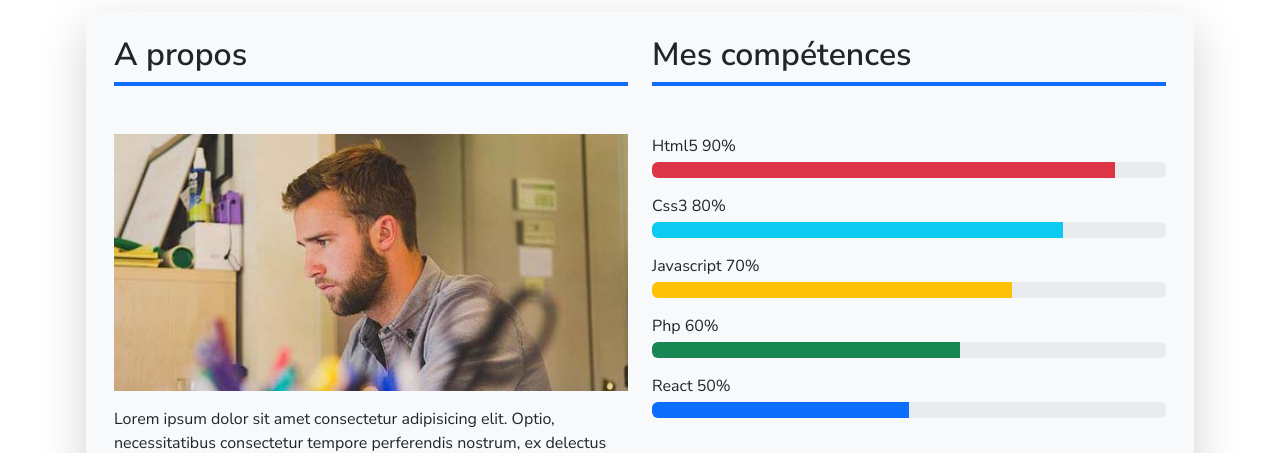
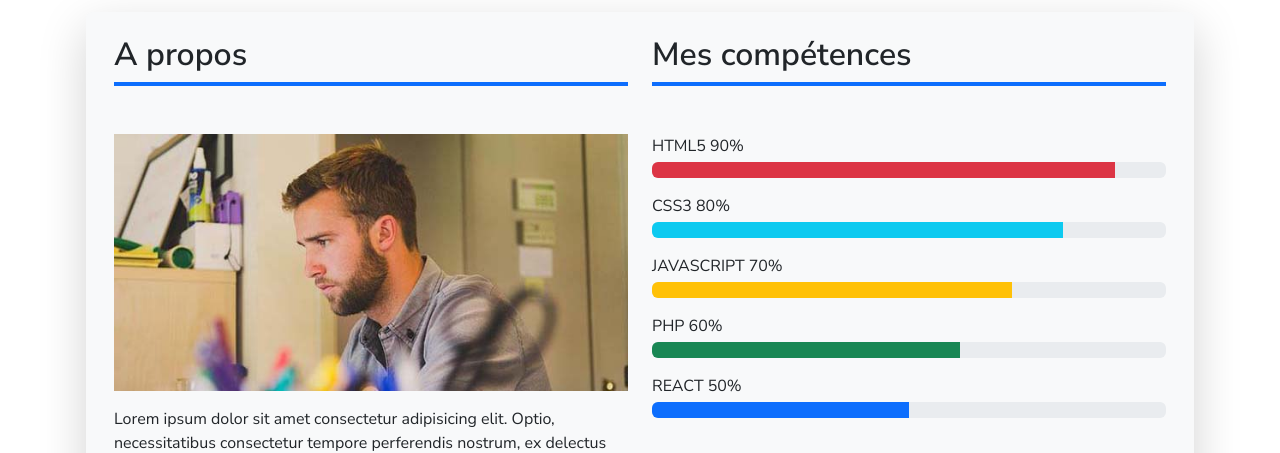
Before and after one commit to Choub-prog/Devoir-react, a React (Create React App) app: page / in a window 1280 px wide. Shown: the part 860-1313 px from the top of the page. Built offline with nearby package versions, Linux system fonts and the light colour scheme; a web font is replaced by a local one.

Commit message:
Feat(Js): Optimizing to bar Bootstrap in Bar.js

```diff
--- /dev/null
+++ b/src/components/homePage/Bar.js
@@ -0,0 +1,28 @@
+import React from 'react';
+
+//optimisation et utilisation de progress bar Bootstrap
+
+const Bar = ({ width, value, color, valuep }) => {
+  const commonAria = {
+    role: 'progressbar',
+    'aria-label': 'Succes example',
+    'aria-valuemin': 0,
+    'aria-valuemax': 100,
+    'aria-valuenow': value,
+  };
+
+  return (
+    <>
+      <p className="mt-3 mb-1 text-uppercase">{valuep}</p>
+      <div className="progress">
+        <div
+          className={`progress-bar bg-${color}`}
+          style={{ width }}
+          {...commonAria}
+        ></div>
+      </div>
+    </>
+  );
+};
+
+export default Bar;
--- a/src/components/homePage/Presentation.js
+++ b/src/components/homePage/Presentation.js
@@ -1,5 +1,6 @@
 import React from 'react';
 import LoremP from './LoremP';
+import Bar from './Bar';
 
 const Presentation = () => {
   return (
@@ -23,76 +24,16 @@ const Presentation = () => {
             <h2 className="py-2 mb-5 border-bottom border-4 border-primary">
               Mes compétences
             </h2>
-            <p className="mt-3 mb-1">Html5 90%</p>
-            <div
-              className="progress"
-              role="progressbar"
-              aria-label="Success example"
-              aria-valuenow="25"
-              aria-valuemin="0"
-              aria-valuemax="100"
-            >
-              <div
-                className="progress-bar bg-danger"
-                style={{ width: '90%' }}
-              ></div>
-            </div>
-            <p className="mt-3 mb-1">Css3 80%</p>
-            <div
-              className="progress"
-              role="progressbar"
-              aria-label="Info example"
-              aria-valuenow="50"
-              aria-valuemin="0"
-              aria-valuemax="100"
-            >
-              <div
-                className="progress-bar bg-info"
-                style={{ width: '80%' }}
-              ></div>
-            </div>
-            <p className="mt-3 mb-1">Javascript 70%</p>
-            <div
-              className="progress"
-              role="progressbar"
-              aria-label="Warning example"
-              aria-valuenow="75"
-              aria-valuemin="0"
-              aria-valuemax="100"
-            >
-              <div
-                className="progress-bar bg-warning"
-                style={{ width: '70%' }}
-              ></div>
-            </div>
-            <p className="mt-3 mb-1">Php 60%</p>
-            <div
-              className="progress"
-              role="progressbar"
-              aria-label="Danger example"
-              aria-valuenow="100"
-              aria-valuemin="0"
-              aria-valuemax="100"
-            >
-              <div
-                className="progress-bar bg-success"
-                style={{ width: '60%' }}
-              ></div>
-            </div>
-            <p className="mt-3 mb-1">React 50%</p>
-            <div
-              className="progress"
-              role="progressbar"
-              aria-label="Danger example"
-              aria-valuenow="100"
-              aria-valuemin="0"
-              aria-valuemax="100"
-            >
-              <div
-                className="progress-bar bg-default"
-                style={{ width: '50%' }}
-              ></div>
-            </div>
+            <Bar valuep="html5 90%" width="90%" value={90} color="danger" />
+            <Bar valuep="Css3 80%" width="80%" value={80} color="info" />
+            <Bar
+              valuep="Javascript 70%"
+              width="70%"
+              value={70}
+              color="warning"
+            />
+            <Bar valuep="Php 60%" width="60%" value={60} color="success" />
+            <Bar valuep="React 50%" width="50%" value={50} color="default" />
           </div>
         </div>
       </div>
```
